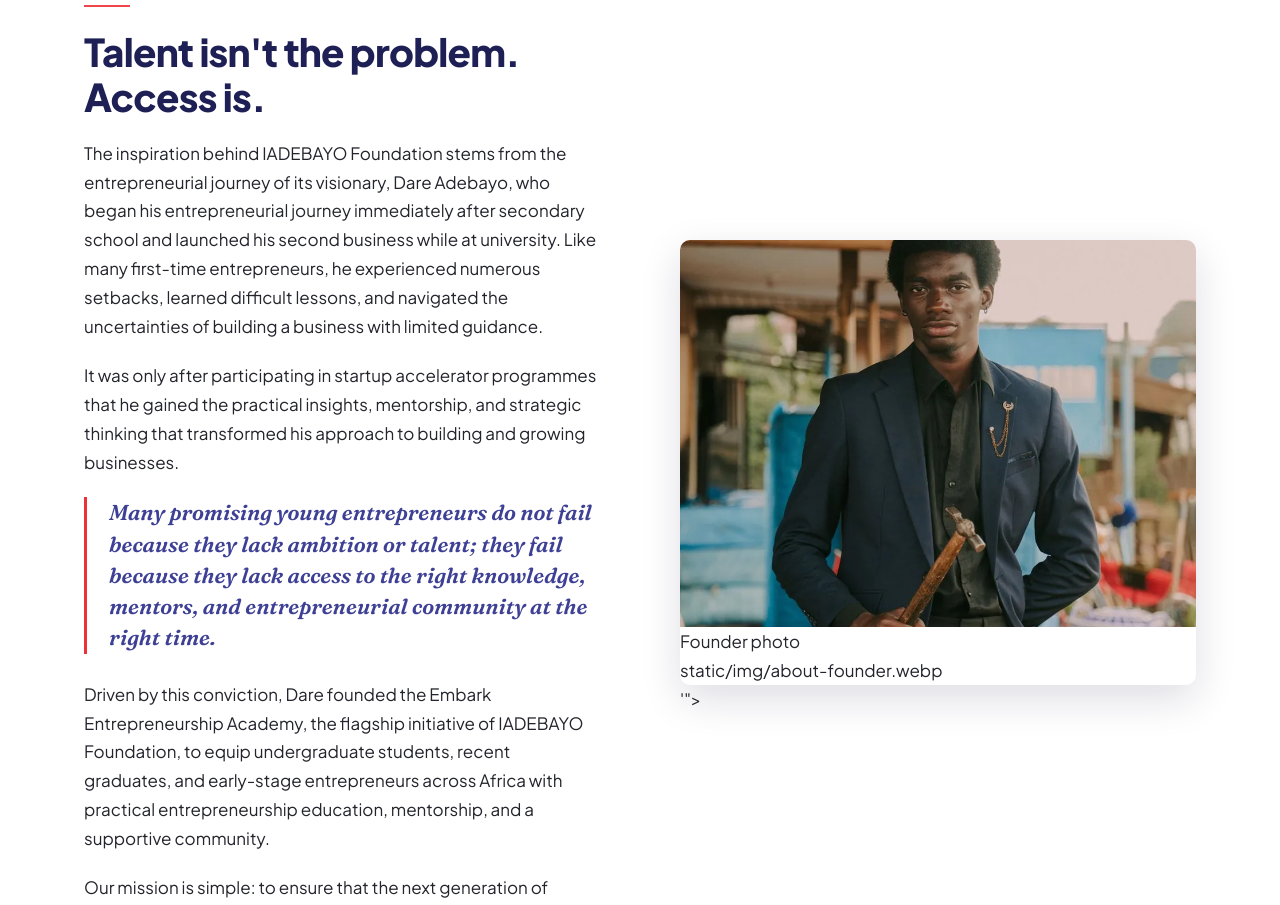
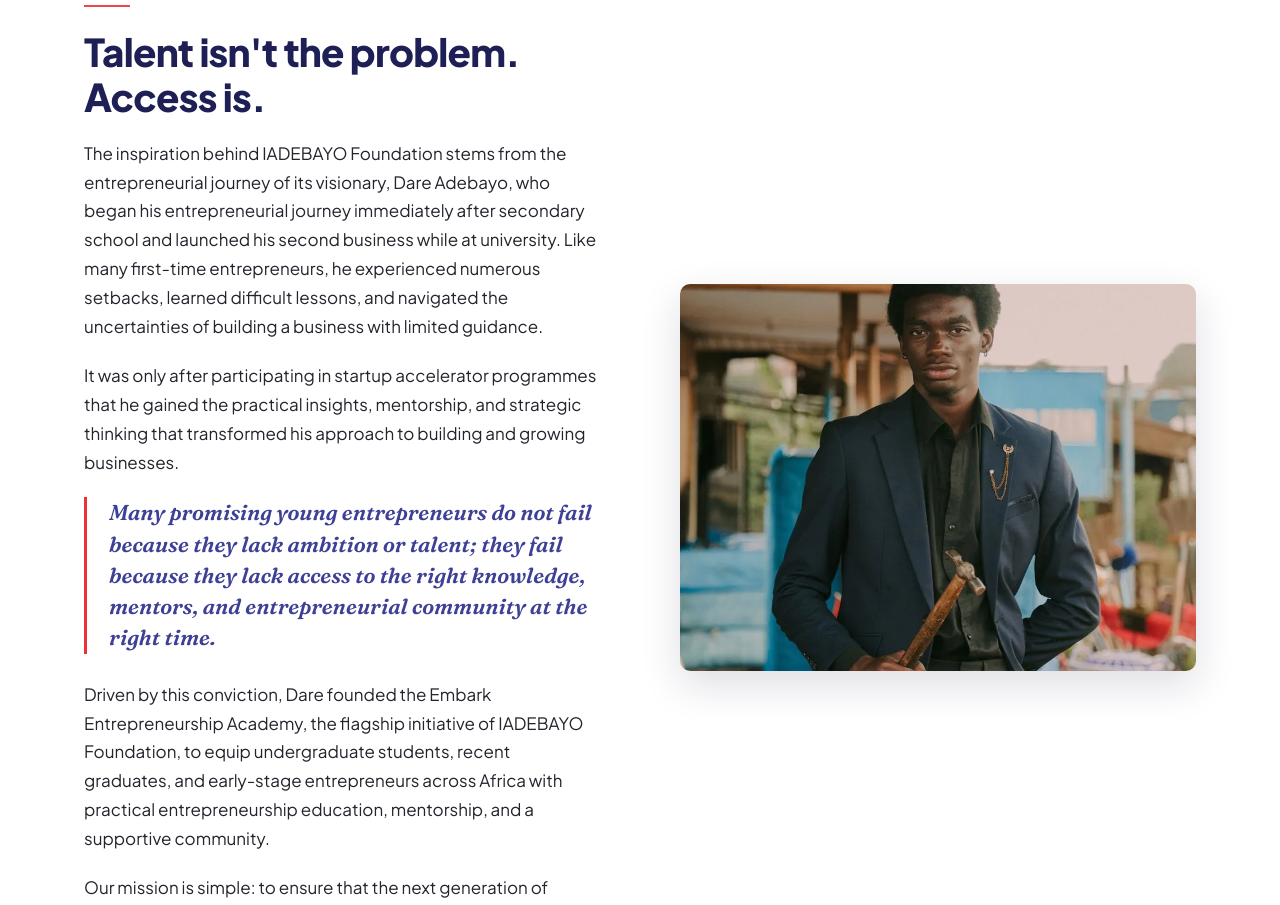
Before and after one commit to GeoffreyWeta/iadebayo, a Django app: page /about/ in a window 1280 px wide. Shown: the part 567-1472 px from the top of the page. Run offline with Django 5.2, Linux system fonts and the light colour scheme; data that the repository does not hold is empty.

Commit message:
fix: remove stray markup after founder image

```diff
--- a/templates/core/about.html
+++ b/templates/core/about.html
@@ -21,7 +21,7 @@
     </div>
     <div class="reveal">
       <div class="media-frame">
-        <img src="{% static 'img/about-founder.webp' %}" alt="Portrait of a young African entrepreneur (stand-in until founder photo is provided)" loading="lazy">Founder photo<br>static/img/about-founder.webp</div>'">
+        <img src="{% static 'img/about-founder.webp' %}" alt="Portrait of a young African entrepreneur (stand-in until founder photo is provided)" loading="lazy">
       </div>
     </div>
   </div>
```
